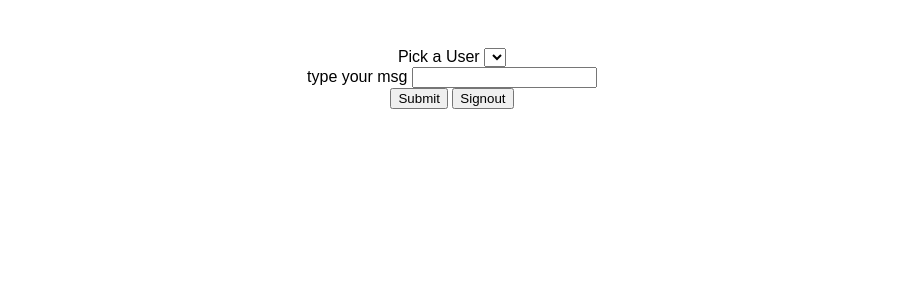
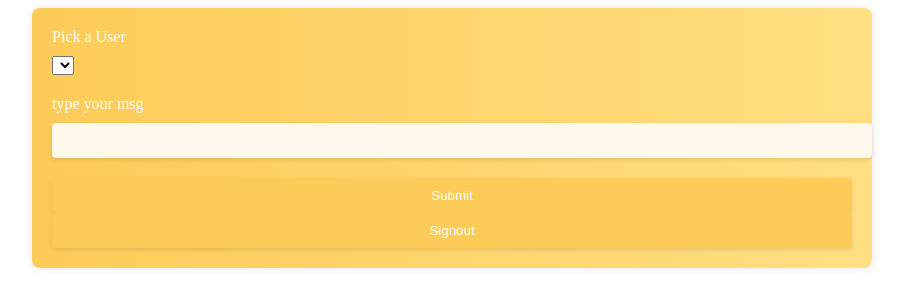
Before and after one commit to siliconboi/Chat-App, a website: page frontend/chatlist.html in a window 1280 px wide. Shown: the whole page, without its empty margins (188-1093 px from the left). Drawn offline with nearby package versions, Linux system fonts and the light colour scheme; no server answers; sample sign-in values are in the browser's storage.

Commit message:
css updates

```diff
--- a/frontend/login.css
+++ b/frontend/login.css
@@ -1,18 +1,90 @@
-body{
-    font-family: Arial, Helvetica, sans-serif;
-    text-align: center;
-    margin: 2rem;
-    padding: 1rem;
+/* login.css */
+
+/* Color palette */
+:root {
+    --primary-color: #FDCB58;
+    --secondary-color: #FFFFFF;
 }
-#self{
- color: green;
- text-align: right;
+
+/* Mobile-first styles */
+#formarea {
+    max-width: 300px;
+    margin: 0 auto;
+    padding: 20px;
+    background: linear-gradient(to right, var(--primary-color), #FFDF82);
+    box-shadow: 0 0 10px rgba(0, 0, 0, 0.1);
+    border-radius: 8px;
+    backdrop-filter: blur(10px);
 }
-#others{
-    color: red;
-    text-align: left;
+
+form {
+    margin-bottom: 20px;
 }
-div{
-    margin-left: 18%;
-    margin-right: 18%;
+
+label {
+    display: block;
+    margin-bottom: 10px;
+    color: var(--secondary-color);
 }
+
+input[type="text"],
+input[type="password"] {
+    width: 100%;
+    padding: 10px;
+    border: none;
+    border-radius: 4px;
+    box-shadow: 0 2px 4px rgba(0, 0, 0, 0.1);
+    background-color: #FFF8EB;
+    color: #555;
+}
+
+input[type="text"]:focus,
+input[type="password"]:focus {
+    outline: none;
+    box-shadow: 0 2px 8px rgba(0, 0, 0, 0.2);
+}
+
+button {
+    display: block;
+    width: 100%;
+    padding: 10px;
+    background-color: var(--primary-color);
+    color: var(--secondary-color);
+    border: none;
+    border-radius: 4px;
+    box-shadow: 0 2px 4px rgba(0, 0, 0, 0.1);
+    cursor: pointer;
+}
+
+button:hover {
+    background-color: #FBB040;
+}
+
+/* Media queries for responsive design */
+@media (min-width: 576px) {
+    /* Styles for screens larger than 576px (e.g., tablets) */
+    #formarea {
+        max-width: 400px;
+    }
+}
+
+@media (min-width: 768px) {
+    /* Styles for screens larger than 768px (e.g., small laptops) */
+    #formarea {
+        max-width: 500px;
+    }
+}
+
+@media (min-width: 992px) {
+    /* Styles for screens larger than 992px (e.g., laptops and desktops) */
+    #formarea {
+        max-width: 600px;
+    }
+}
+
+@media (min-width: 1200px) {
+    /* Styles for screens larger than 1200px (e.g., large desktops) */
+    #formarea {
+        max-width: 800px;
+    }
+}
```
